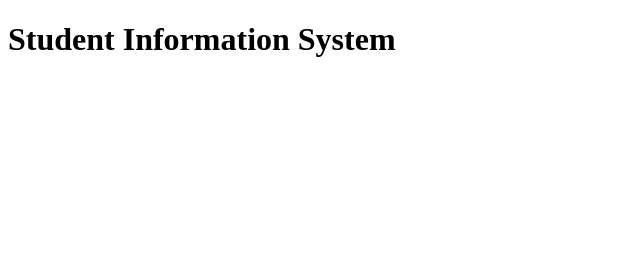
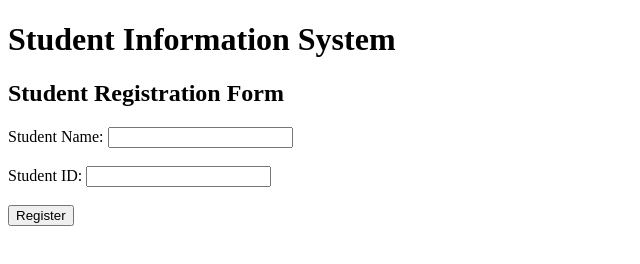
Before and after one commit to Geeeyan/GitActivity3, a plain HTML site: page index.html in a window 1280 px wide. Shown: the whole page, without its empty margins (0-640 px from the left). Drawn offline with Linux system fonts and the light colour scheme.

Commit message:
Add student registration form

```diff
--- a/index.html
+++ b/index.html
@@ -3,8 +3,17 @@
 <head>
 <title>Student Information System</title>
 </head>
-
 <body>
 <h1>Student Information System</h1>
+<h2>Student Registration Form</h2>
+<form>
+<label>Student Name:</label>
+<input type="text">
+<br><br>
+<label>Student ID:</label>
+<input type="text">
+<br><br>
+<button type="submit">Register</button>
+</form>
 </body>
 </html>
```
